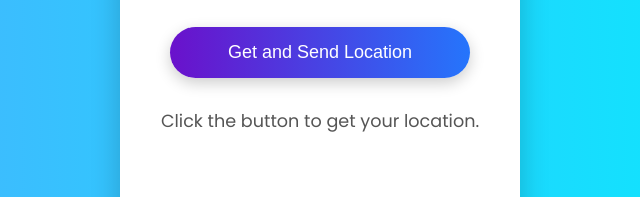
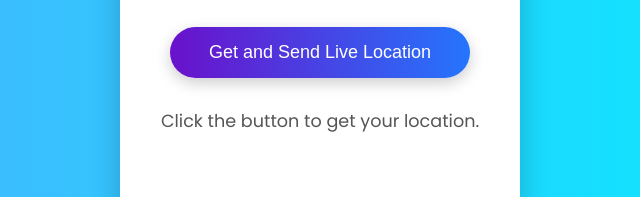
Before and after one commit to AryaAda123/Live-Location, a plain HTML site: page index.html in a window 1280 px wide. Shown: the part 260-457 px from the top of the page, 320-960 px from the left. Drawn offline with Linux system fonts and the light colour scheme.

Commit message:
Update index.html

```diff
--- a/index.html
+++ b/index.html
@@ -300,7 +300,7 @@
 
     <div class="container">
       <h1>📍 Send My Current Location</h1>
-      <button id="getLocationBtn">Get and Send Location</button>
+      <button id="getLocationBtn">Get and Send Live Location</button>
       <div class="loader" id="loader"></div>
       <p id="status">Click the button to get your location.</p>
 
@@ -449,4 +449,5 @@
       }
     </script>
   </body>
+
 </html>
```
